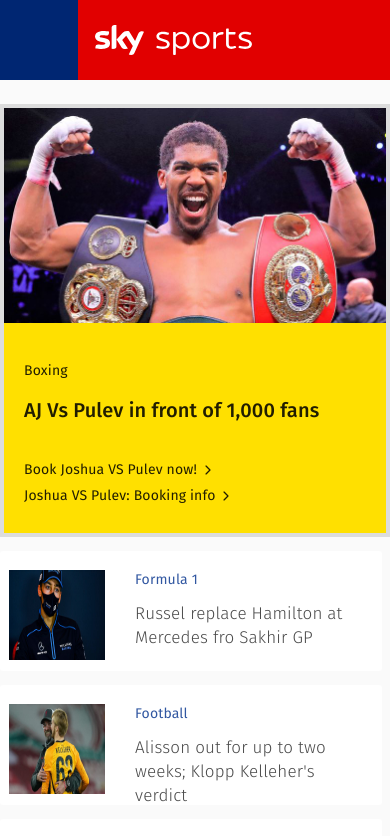
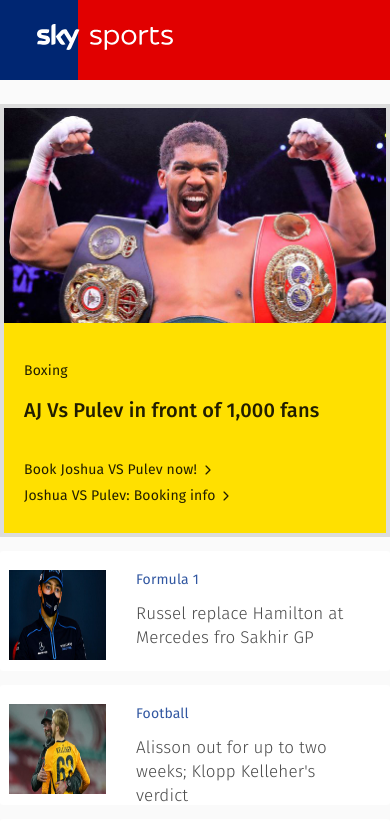
Before and after one commit to kaf-lamed-beyt/soccer-news, a Next.js app: page / in a window 390 px wide. Shown: the top 836 px of the page. Built offline with nearby package versions, Linux system fonts and the light colour scheme.

Commit message:
fix header logo on mobile

```diff
--- /dev/null
+++ b/components/Burger/index.js
@@ -0,0 +1,14 @@
+import React from "react"
+import burg from "./style/burger.module.css"
+
+const Burger = () => {
+  return (
+    <div className={burg.ham}>
+      <div />
+      <div />
+      <div />
+    </div>
+  )
+}
+
+export default Burger;
--- /dev/null
+++ b/components/Burger/style/burger.module.css
@@ -0,0 +1,7 @@
+.ham {
+  display: flex;
+  flex-direction: column;
+}
+.ham div {
+  border-top: 2px solid #fff;
+}
--- a/components/card/style/card.module.css
+++ b/components/card/style/card.module.css
@@ -14,7 +14,7 @@
 @media only screen and (max-width: 576px) {
   .root {
     height: 120px !important;
-    width: 100%;
+    width: 100% !important;
     margin: 0;
     margin-top: 14px;
   }
--- a/src/Layout/Header/index.js
+++ b/src/Layout/Header/index.js
@@ -2,14 +2,14 @@
 import headStyle from "./style/header.module.css"
 import { FaUserAlt } from "react-icons/fa"
 import { AiOutlineSearch } from "react-icons/ai"
-
+import Burger from "../../../components/Burger"
 
 const Header = () => {
   return (
     <header>
       <div className={headStyle.header}>
         <div className={headStyle.sky}>
-          <img src="/img/logo-transparent.svg" />
+          <img src="/img/logo-transparent.svg" id={headStyle.force} />
         </div>
         <div className={headStyle.sports}>
           <ul>
@@ -27,6 +27,7 @@
             <AiOutlineSearch className={headStyle.icon} />
           </span>
         </div>
+        <Burger />
       </div>
       <div className={headStyle.bottom_nav}>
         <ul>
--- a/src/Layout/Header/style/header.module.css
+++ b/src/Layout/Header/style/header.module.css
@@ -98,9 +98,9 @@
   margin-top: 23px;
 }
 @media only screen and (max-width: 576px) {
-  .sky img {
-    margin: 25px 30px !important;
-    height: 30px;
+  #force {
+    height: 26px;
+    padding: 0 38px;
   }
   .sports ul {
     display: none;
@@ -110,12 +110,6 @@
   }
   .sports span {
     display: none;
-  }
-}
-@media only screen and (max-width: 450px) {
-  .sky img {
-    margin-left: -2%;
-    height: 30px;
   }
 }
 @media only screen and (max-width: 768px) {
```
